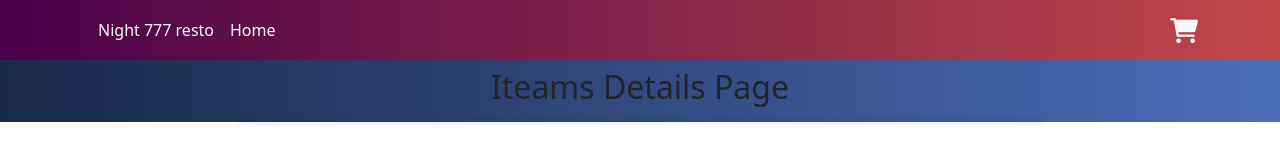
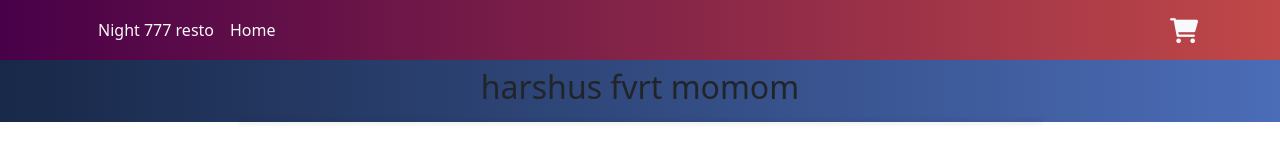
Before and after one commit to Sushrutnet/Restorent-lts, a React (Create React App) app: page /cart/1 in a window 1280 px wide. Shown: the top 160 px of the page. Built offline with nearby package versions, Linux system fonts and the light colour scheme.

Commit message:
Update CardsDetails.js

```diff
--- a/src/Components/CardsDetails.js
+++ b/src/Components/CardsDetails.js
@@ -55,7 +55,7 @@
   return (
     <>
       <div className="container mt-2">
-        <h2 className='text-center'>Iteams Details Page
+        <h2 className='text-center'>harshus fvrt momom
         </h2>
 
         <section className='container mt-3'>
```
